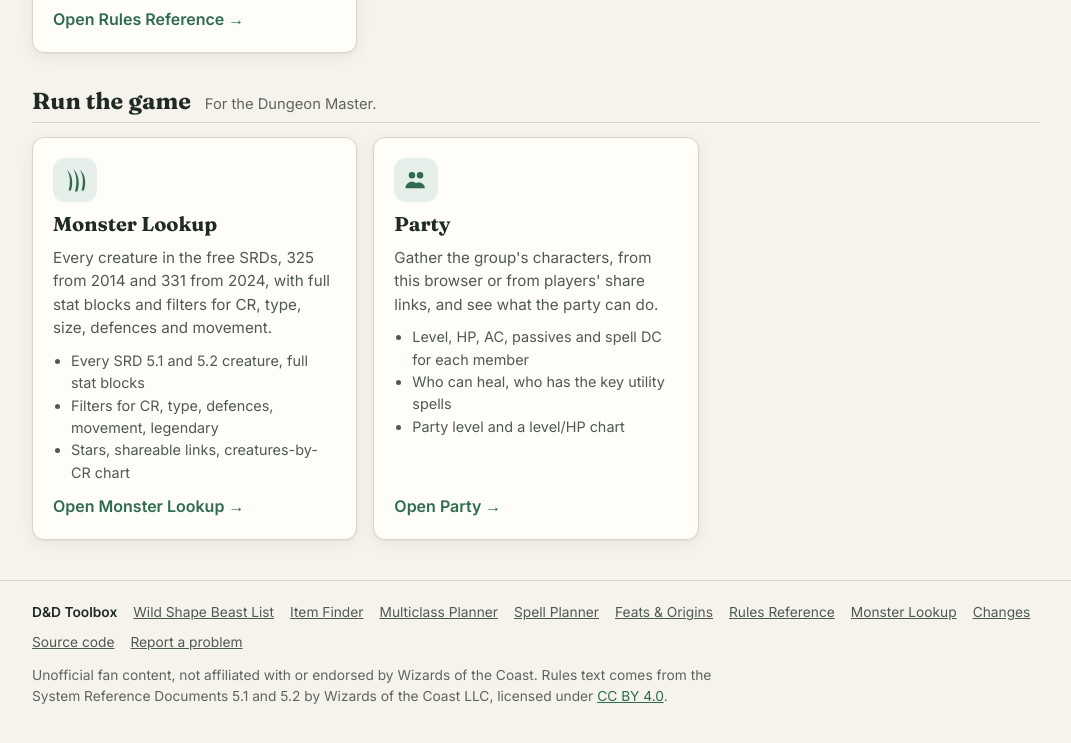
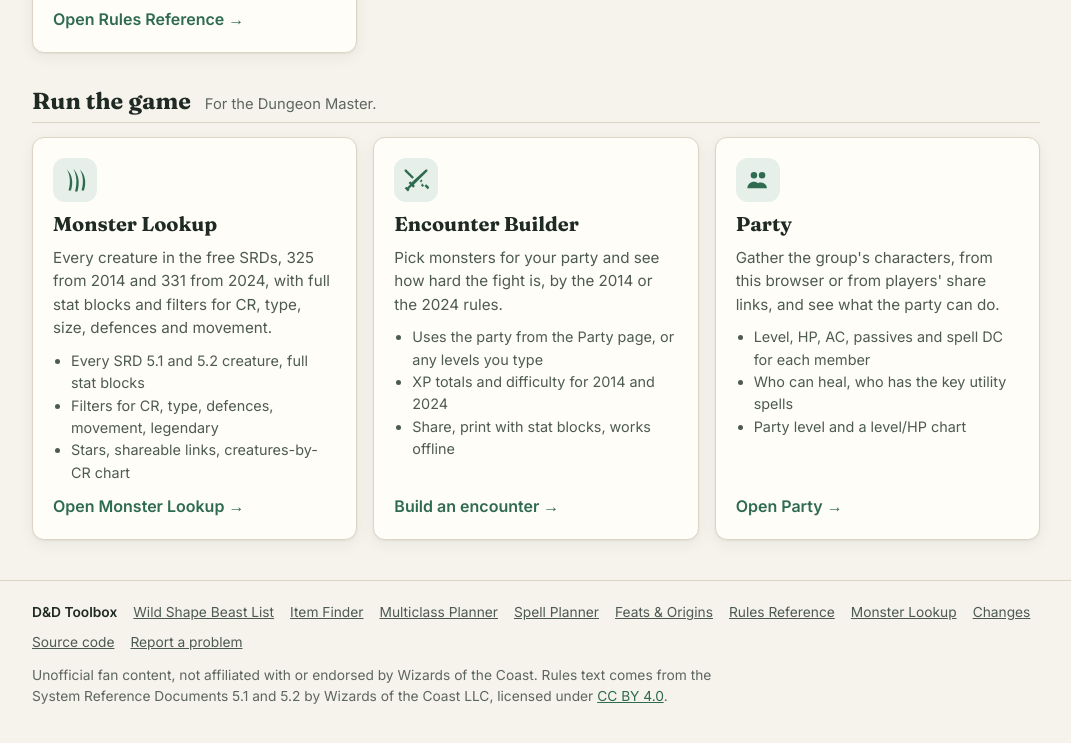
Before and after one commit to WernerCD/dnd, a plain HTML site: page site/index.html in a window 1280 px wide. Shown: the part 2496-3239 px from the top of the page, without its empty margins (104-1175 px from the left). Drawn offline with Linux system fonts and the light colour scheme.

Commit message:
Hub: Encounter Builder card; nav.js v1.0.2 adds it to the Run menu
Co-Authored-By: Claude Opus 5.5 <noreply@anthropic.com>

```diff
--- a/site/index.html
+++ b/site/index.html
@@ -157,6 +157,13 @@
       <ul><li>Every SRD 5.1 and 5.2 creature, full stat blocks</li><li>Filters for CR, type, defences, movement, legendary</li><li>Stars, shareable links, creatures-by-CR chart</li></ul>
       <span class="go">Open Monster Lookup &rarr;</span>
     </a>
+    <a class="tool" data-spot href="https://wernercd.github.io/dnd-monsters/#encounter">
+      <span class="ico"><svg viewBox="0 0 32 32" aria-hidden="true"><path d="M4 3l9.5 9.5-2.1 2.1L2 5.2V3zm24 0h2v2.2L13.3 21.9l1.4 1.4-2.1 2.1-1.8-1.8-3.6 3.6.9.9-2.1 2.1-3.9-3.9 2.1-2.1.9.9 3.6-3.6-1.8-1.8 2.1-2.1 1.4 1.4zM20.6 17.5l2.1-2.1 1.4 1.4-2.1 2.1 1.8 1.8 3.6 3.6-.9-.9 2.1-2.1 3.9 3.9-2.1 2.1-.9-.9-3.6-3.6-1.8 1.8-2.1-2.1 2.1-2.1z"/></svg></span>
+      <h3>Encounter Builder</h3>
+      <p>Pick monsters for your party and see how hard the fight is, by the 2014 or the 2024 rules.</p>
+      <ul><li>Uses the party from the Party page, or any levels you type</li><li>XP totals and difficulty for 2014 and 2024</li><li>Share, print with stat blocks, works offline</li></ul>
+      <span class="go">Build an encounter &rarr;</span>
+    </a>
     <a class="tool" data-spot href="party.html">
       <span class="ico"><svg viewBox="0 0 32 32" aria-hidden="true"><path d="M11 14a4 4 0 1 1 0-8 4 4 0 0 1 0 8zm10 0a4 4 0 1 1 0-8 4 4 0 0 1 0 8zM3 26c0-5 4-8 8-8s8 3 8 8zm10 0c.4-3 2-5.5 4.5-7 4.5-.5 9.5 2 9.5 7z"/></svg></span>
       <h3>Party</h3>
--- a/site/nav.js
+++ b/site/nav.js
@@ -1,4 +1,4 @@
-/* dnd-shared nav.js v1.0.1 (canonical copy: WernerCD/dnd shared/nav.js). Copy unchanged to site/nav.js.
+/* dnd-shared nav.js v1.0.2 (canonical copy: WernerCD/dnd shared/nav.js). Copy unchanged to site/nav.js.
  * Centred drop-down menus of every D&D Toolbox page in the top bar (STYLE.md 3). It inserts itself into
  * .hub-bar after the "D&D Toolbox" link, so pages need no markup, only <script src="nav.js?v=dev"></script>.
  * Adding a site or page = one line in MENU below, then re-copy this file to every site.
@@ -9,11 +9,12 @@
     ['Characters', [['Characters', 'dnd/characters.html'], ['Character Sheet', 'dnd/sheet.html'], ['Party', 'dnd/party.html']]],
     ['Build', [['Multiclass Planner', 'dnd-multiclass-planner/'], ['Spell Planner', 'dnd-magic/'], ['Feats & Origins', 'dnd-feats/']]],
     ['Play', [['Wild Shape', 'dnd-druid-wildshapes/'], ['Item Finder', 'dnd-items/'], ['Rules Reference', 'dnd-rules/']]],
-    ['Run', [['Monster Lookup', 'dnd-monsters/'], ['Party', 'dnd/party.html']]]
+    ['Run', [['Monster Lookup', 'dnd-monsters/'], ['Encounter Builder', 'dnd-monsters/#encounter'], ['Party', 'dnd/party.html']]]
   ];
   var esc = function (s) { return String(s).replace(/[&<>"]/g, function (c) { return { '&': '&amp;', '<': '&lt;', '>': '&gt;', '"': '&quot;' }[c]; }); };
   function here(path) {   // is this menu entry the page we're on?
-    var p = location.pathname.replace(/index\.html$/, ''), t = '/' + path;
+    var p = location.pathname.replace(/index\.html$/, ''), t = '/' + path, h = t.split('#');
+    if (h.length > 1) return p === h[0] && location.hash.indexOf('#' + h[1]) === 0;   // a view inside a site, e.g. #encounter
     return /\/$/.test(t) ? p.indexOf(t) === 0 : p === t;   // a tool site counts on any of its pages; hub pages match exactly
   }
   function build(bar) {
```
Also changed, not shown: shared/nav.js (+4 -3 lines), site/changes.html (+1 -0 lines), 1 other file.
